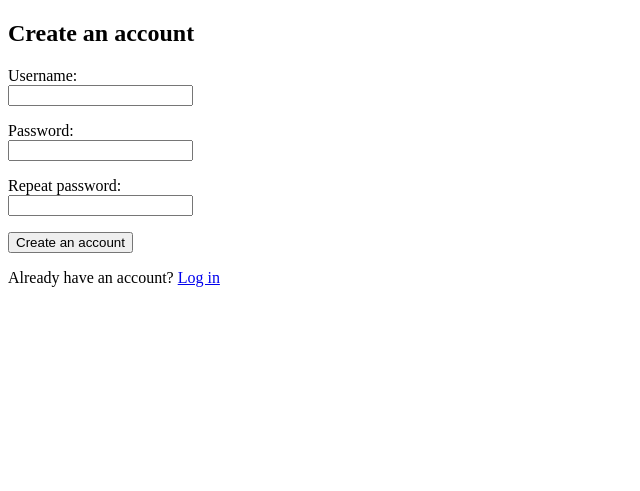
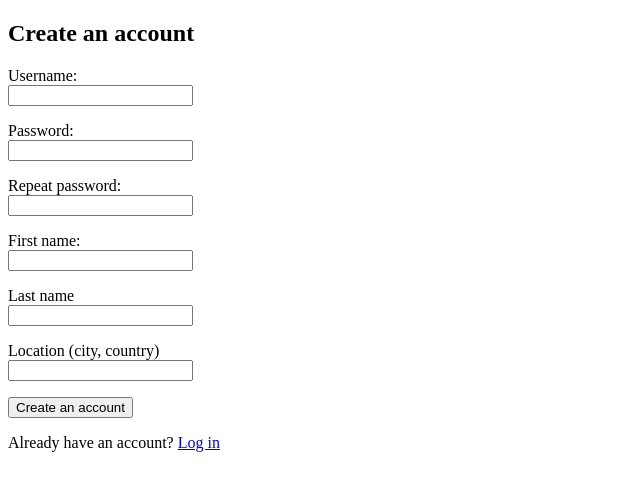
Before and after one commit to karorot/pet-adoption, a Flask app: page /register in a window 1280 px wide. Shown: the top 491 px of the page, without its empty margins (0-640 px from the left). Run offline with Flask 3, Linux system fonts and the light colour scheme.

Commit message:
Add label elements and more inputs to registration
Add input requirements to user registration that were previously missing:
user location and name. In addition, add label elements for better
usability.

```diff
--- a/schema.sql
+++ b/schema.sql
@@ -2,4 +2,8 @@ CREATE TABLE users (
     id INTEGER PRIMARY KEY,
     username TEXT UNIQUE,
     password_hash TEXT
-)
+)    password_hash TEXT,
+    first_name TEXT,
+    last_name TEXT,
+    location TEXT
+);
--- a/templates/register.html
+++ b/templates/register.html
@@ -10,16 +10,28 @@
   <h2>Create an account</h2>
   <form action="/create_user" method="post">
     <p>
-      Username: <br />
-      <input type="text" name="username" required />
+      <label for="username">Username:</label><br />
+      <input type="text" name="username" id="username" required />
     </p>
     <p>
-      Password: <br />
-      <input type="password" name="password1" required />
+      <label for="password1">Password:</label><br />
+      <input type="password" name="password1" id="password1" required />
     </p>
     <p>
-      Repeat password: <br />
-      <input type="password" name="password2" required />
+      <label for="password2">Repeat password:</label><br />
+      <input type="password" name="password2" id="password2" required />
+    </p>
+    <p>
+      <label for="first_name">First name:</label><br />
+      <input type="text" name="first_name" id="first_name" required />
+    </p>
+    <p>
+      <label for="last_name">Last name</label><br />
+      <input type="text" name="last_name" id="last_name" required />
+    </p>
+    <p>
+      <label for="location">Location (city, country)</label><br />
+      <input type="text" name="location" id="location" required />
     </p>
     <input type="submit" value="Create an account" />
   </form>
```
